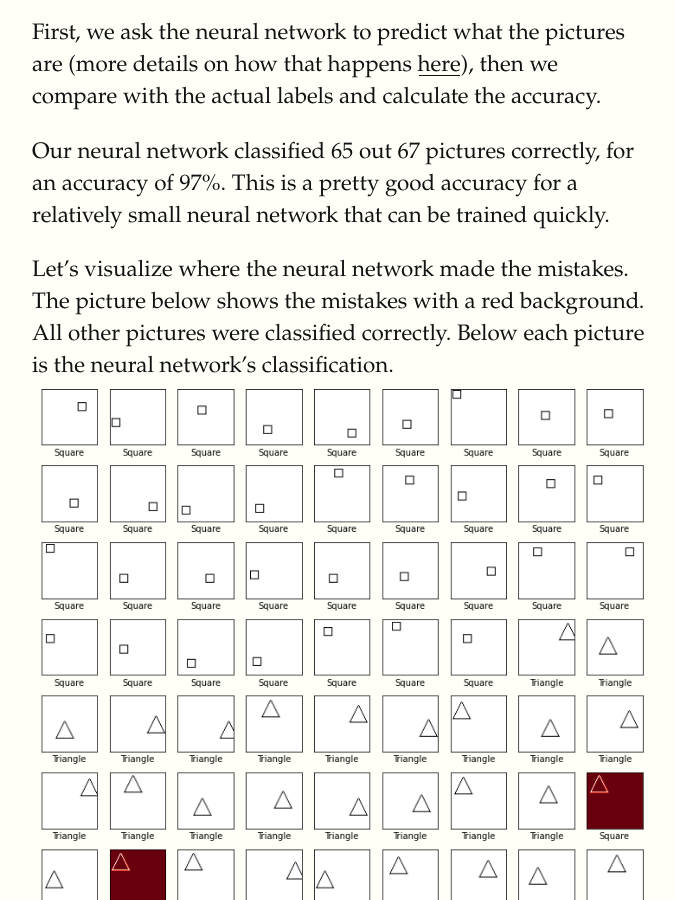
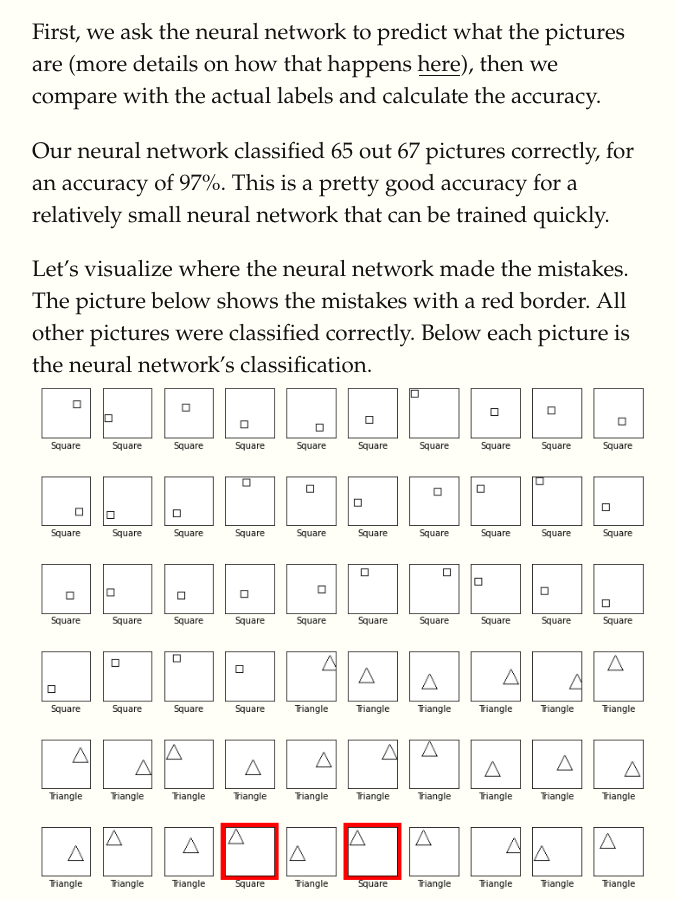
Before and after one commit to cgarbin/cgarbin.github.io, a Jekyll site: the page built from _posts/2021-04-10-machine-learning-but-not-understanding.md, in a window 1280 px wide and 900 px high, scrolled down 5810 px. Shown: the whole window, without its empty margins (128-803 px from the left). Built offline with Jekyll 4.4.1, drawn with Linux system fonts in a browser that asks for light colours; some web fonts are replaced; some of the changed text lies outside the part shown.

Commit message:
Change wrong picture to use a red border

```diff
--- a/_posts/2021-04-10-machine-learning-but-not-understanding.md
+++ b/_posts/2021-04-10-machine-learning-but-not-understanding.md
@@ -91,7 +91,7 @@ First, we ask the neural network to predict what the pictures are (more details
 
 Our neural network classified 65 out 67 pictures correctly, for an accuracy of 97%. This is a pretty good accuracy for a relatively small neural network that can be trained quickly.
 
-Let's visualize where the neural network made the mistakes. The picture below shows the mistakes with a red background. All other pictures were classified correctly. Below each picture is the neural network's classification.
+Let's visualize where the neural network made the mistakes. The picture below shows the mistakes with a red border. All other pictures were classified correctly. Below each picture is the neural network's classification.
 
 {% maincolumn 'images/2021-04-10/output_25_0.png' ''%}
 
@@ -111,7 +111,7 @@ Using the neural network, we classify the rotated squares and calculate the accu
 
 But this time, out of 80 rotated squares, only 23 of them are classified as squares. The other 57 are classified as triangles. The accuracy is now a paltry 26%.
 
-Below are all the squares in this set and how the neural network classified them. The ones with the red(ish) background were incorrectly classified as triangles.
+Below are all the squares in this set and how the neural network classified them. The ones with the red border were incorrectly classified as triangles (there are many of them).
 
 {% maincolumn 'images/2021-04-10/output_34_0.png' ''%}
 
@@ -181,7 +181,7 @@ This is how the squares look like in the darker environment.
 
 When we ask the neural network to classify these squares, we find out that the the performance is now abysmal. The accuracy is 0%. All squares are misclassified as triangles.
 
-To confirm, we can visualize the predictions. The wrong predictions have an orange(ish) background (all of them are wrong, so this is a sea of orange).
+To confirm, we can visualize the predictions. The wrong predictions have a red frame around them (all of them are wrong in this case).
 
 {% maincolumn 'images/2021-04-10/output_52_0.png' ''%}
 
```
Also changed, not shown: images/2021-04-10/output_25_0.png, images/2021-04-10/output_34_0.png, images/2021-04-10/output_52_0.png.
